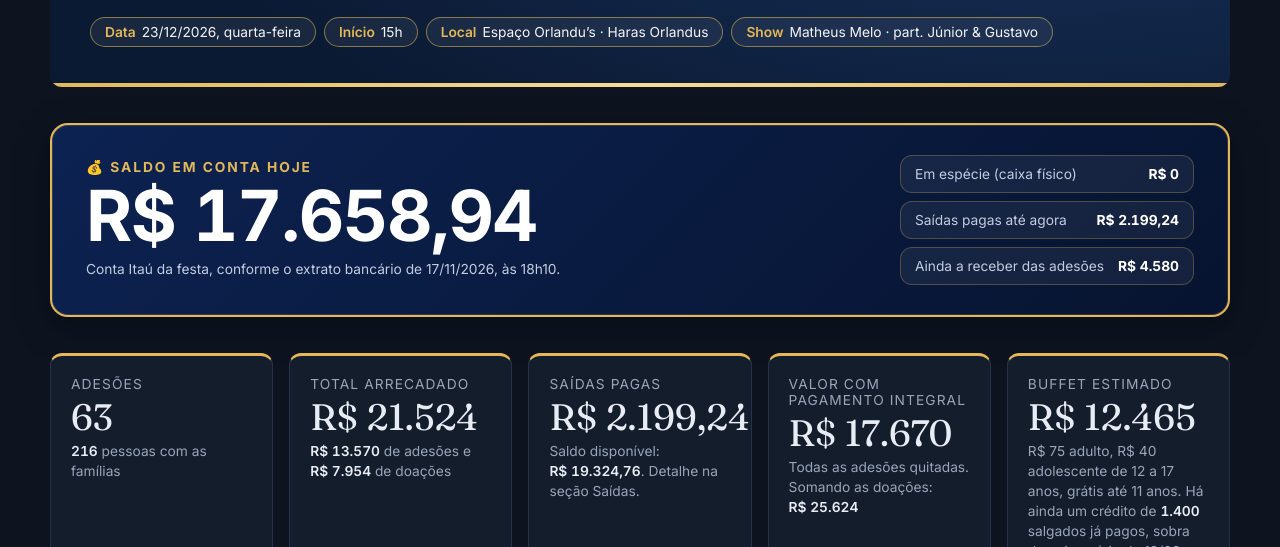
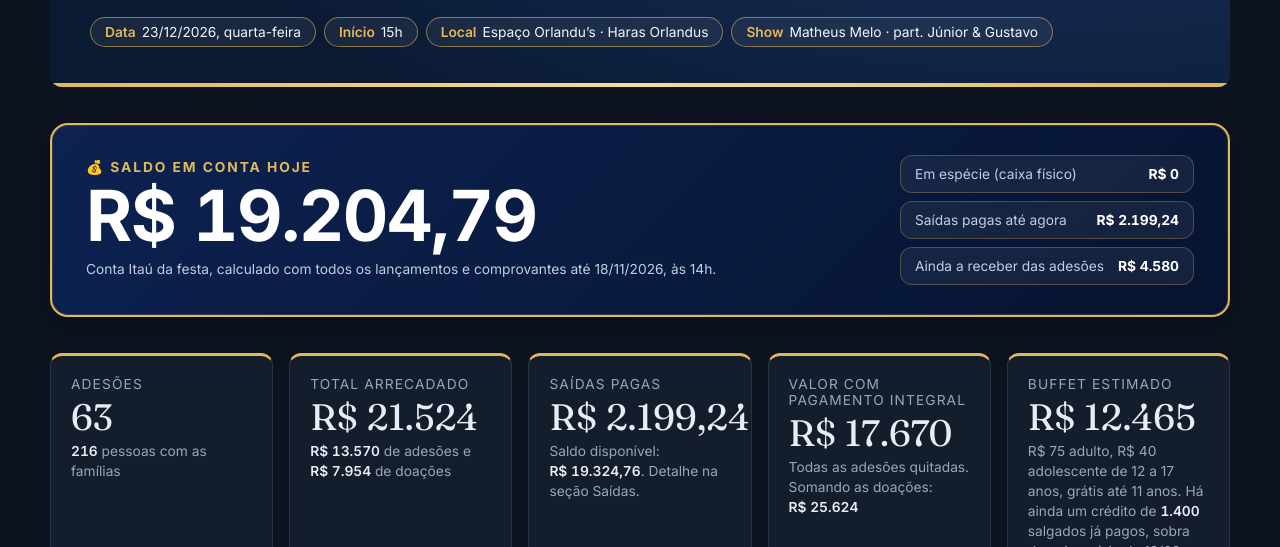
Before and after one commit to erickmmoraes0928/festa29bpm, a plain HTML site: page index.html in a window 1280 px wide. Shown: the part 253-800 px from the top of the page. Drawn offline with Linux system fonts and the light colour scheme.

Commit message:
Saldo em conta passa a ser o calculado pela planilha (dispensa extrato); Pix de 18/11 conferidos por comprovante
Co-Authored-By: Claude Sonnet 5.5 <noreply@anthropic.com>
Claude-Session: https://claude.ai/code/session_01LGRpsbniLexwgmBBr6GqmP

```diff
--- a/dados.json
+++ b/dados.json
@@ -20,7 +20,7 @@
   "caixa_apos_buffet": 12659,
   "devolucoes": 480,
   "saldo_disponivel": 19324.76,
-  "saldo_conta": 17658.94,
+  "saldo_conta": 19204.79,
   "saldo_especie": 0
  },
  "faixas": [
@@ -716,5 +716,5 @@
    "situacao": "Preço a confirmar; o chopp claro é consignado (paga só o consumido)"
   }
  ],
- "extrato_data": "17/11/2026, às 18h10"
+ "extrato_data": "18/11/2026, às 14h"
 }
--- a/index.html
+++ b/index.html
@@ -120,7 +120,7 @@ body{margin:0;background:var(--color-bg);color:var(--color-fg);padding-left:max(
     <div>
       <div class="k">💰 Saldo em conta hoje</div>
       <div class="v" data-draw="cash-conta">—</div>
-      <div class="s">Conta Itaú da festa, conforme o extrato bancário de <span data-draw="cash-data">—</span>.</div>
+      <div class="s">Conta Itaú da festa, calculado com todos os lançamentos e comprovantes até <span data-draw="cash-data">—</span>.</div>
     </div>
     <div class="side">
       <div>Em espécie (caixa físico) <b data-draw="cash-esp">—</b></div>
```
